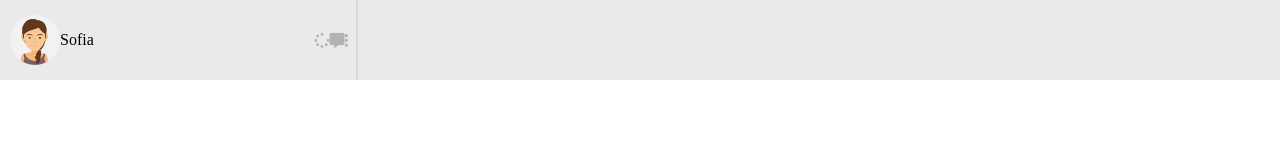
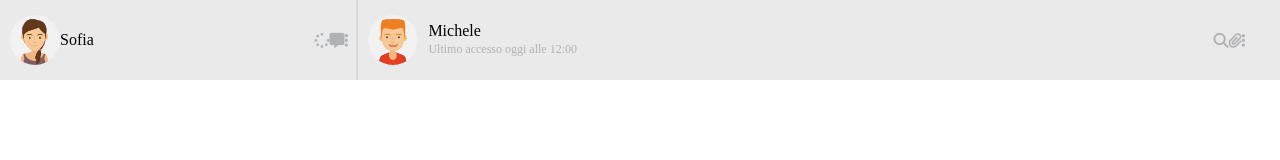
Before and after one commit to DeboraChiarelli/vue-boolzapp, a plain HTML site: page index.html in a window 1280 px wide. Drawn offline with nearby package versions, Linux system fonts and the light colour scheme.

Commit message:
Add - central-bar

```diff
--- a/css/style.css
+++ b/css/style.css
@@ -12,7 +12,7 @@ header {
     background-color: #EAEAEA;
 }
 
-.aside {
+.left-bar {
     width: 28%;
     height: 80px;
     border-right: 2px solid #D9D9D9;
@@ -39,3 +39,23 @@ header {
     font-size: 15px;
     color: #B1B2B4;
 }
+
+.central-bar {
+    width: 70%;
+    height: 80px;
+    display: flex;
+    justify-content: space-between;
+}
+
+.open-chat {
+    padding-left: 10px;
+}
+
+.access {
+    padding: 2px 10px;
+    font-size: 12px;
+}
+
+.access-grey {
+    color: #B1B2B4;
+}
--- a/index.html
+++ b/index.html
@@ -10,7 +10,7 @@
 <body>
     <div id="app">
         <header>
-            <div class="aside">
+            <div class="left-bar">
                 <div class="user">
                     <img src="./img/avatar_io.jpg" alt="user">
                     <span>Sofia</span>
@@ -21,6 +21,24 @@
                     <i class="fa-solid fa-ellipsis-vertical menu_left_bar"></i>
                 </div>
             </div>
+            <div class="central-bar">
+                <div class="user">
+                <img src="./img/avatar_1.jpg" alt="user">
+                <div>
+                    <div class="open-chat">
+                        <span>Michele</span>
+                    </div>
+                    <div class="access">
+                         <p class="access-grey">Ultimo accesso oggi alle 12:00</p>
+                    </div>
+                </div>
+            </div>
+            <div class="icons">
+                <i class="fa-solid fa-magnifying-glass"></i>
+                <i class="fa-solid fa-paperclip"></i>
+                <i class="fa-solid fa-ellipsis-vertical"></i>
+            </div>
+        </div>
         </header>
 
     <script src="https://unpkg.com/vue@3/dist/vue.global.js"></script>
```
